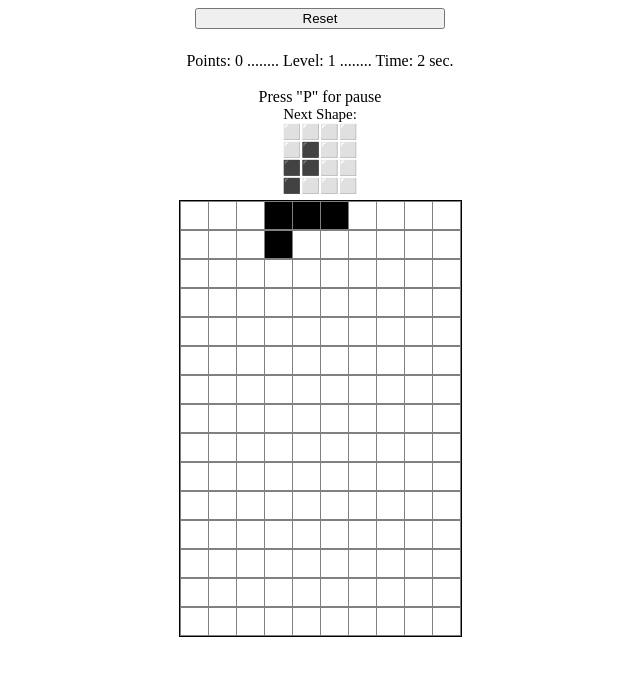
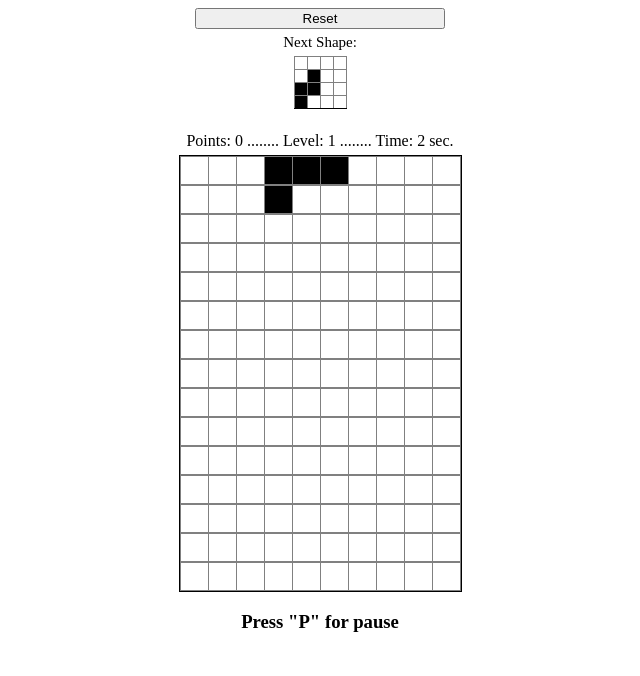
Before and after one commit to ZarkoZivojnovic/Tetris, a plain HTML site: page index.html in a window 1280 px wide. Both pictures are taken after a click on the button "Start". Shown: the whole page, without its empty margins (320-960 px from the left). Drawn offline with Linux system fonts and the light colour scheme.

```diff
--- a/index.html
+++ b/index.html
@@ -13,9 +13,10 @@
     <button id="start">Start</button>
     <button id="reset">Reset</button>
 </div>
+<div id="nextShape"></div>
 <div id="info"></div>
-<div id="nextShape"></div>
 <div id="render"></div>
+<h3 id="pauseNote">Press "P" for pause</h3>
 <script src="main.js" type="module"></script>
 <script src="tetris.js" type="module"></script>
 </body>
--- a/main.js
+++ b/main.js
@@ -10,6 +10,7 @@ startBtn.addEventListener("click", event => {
     let tetris = new Tetris(10, 15);
     tetris.startTheGame();
     tetris.keyboardEvents();
+    document.getElementById("pauseNote").style.display = "block";
     const renderInterval = setInterval(() => {
         render(tetris.board);
         renderInfo(tetris);
@@ -41,20 +42,23 @@ function render(board) {
 }
 
 function renderInfo(info) {
-    divInfo.innerHTML = `<br>Points: ${info.points} ........ Level: ${info.level} ........ Time: ${info.time} sec. <br><br> Press "P" for pause`;
+    divInfo.innerHTML = `<br>Points: ${info.points} ........ Level: ${info.level} ........ Time: ${info.time} sec. <br>`;
 }
 
 function renderNextShape(shape) {
     const arr = shape.split(""),
-        [black, white] = ["⬛", "⬜"];
+        [black, white] = ["#", " "];
     let index = 0;
-    let print = "Next Shape:<br>";
+    let print = "Next Shape:<br><table class='nShape'>";
     for (let i = 0; i < 4; i++) {
+        print+="<tr>";
         for (let j = 0; j < 4; j++) {
-            print += arr[index] === "1" ? black : white;
+            const className = arr[index] === "1" ? "black" : "white";
+            print += "<td class="+ className +"> </td>";
             index++;
         }
-        print += "<br>"
+        print += "<tr>"
     }
+    print+="</table>";
     divNextShape.innerHTML = print;
 }
--- a/style.css
+++ b/style.css
@@ -19,6 +19,11 @@ td {
     border: solid 1px gray;
 }
 
+#nextShape td {
+    width: 10px;
+    height: 10px;
+}
+
 .black {
     background-color: black;
 }
@@ -36,3 +41,8 @@ td {
     text-align: center;
 font-size: 15px
 }
+
+#pauseNote {
+    display: none;
+    text-align: center;
+}
```
